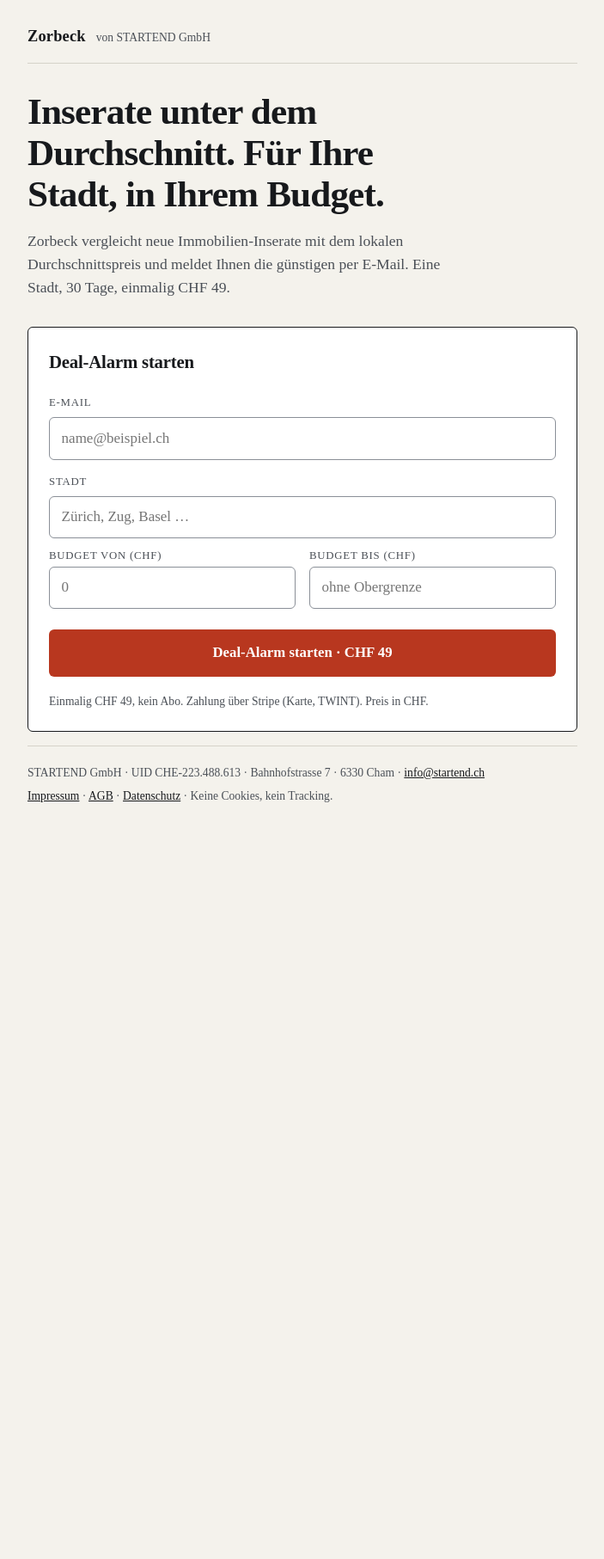
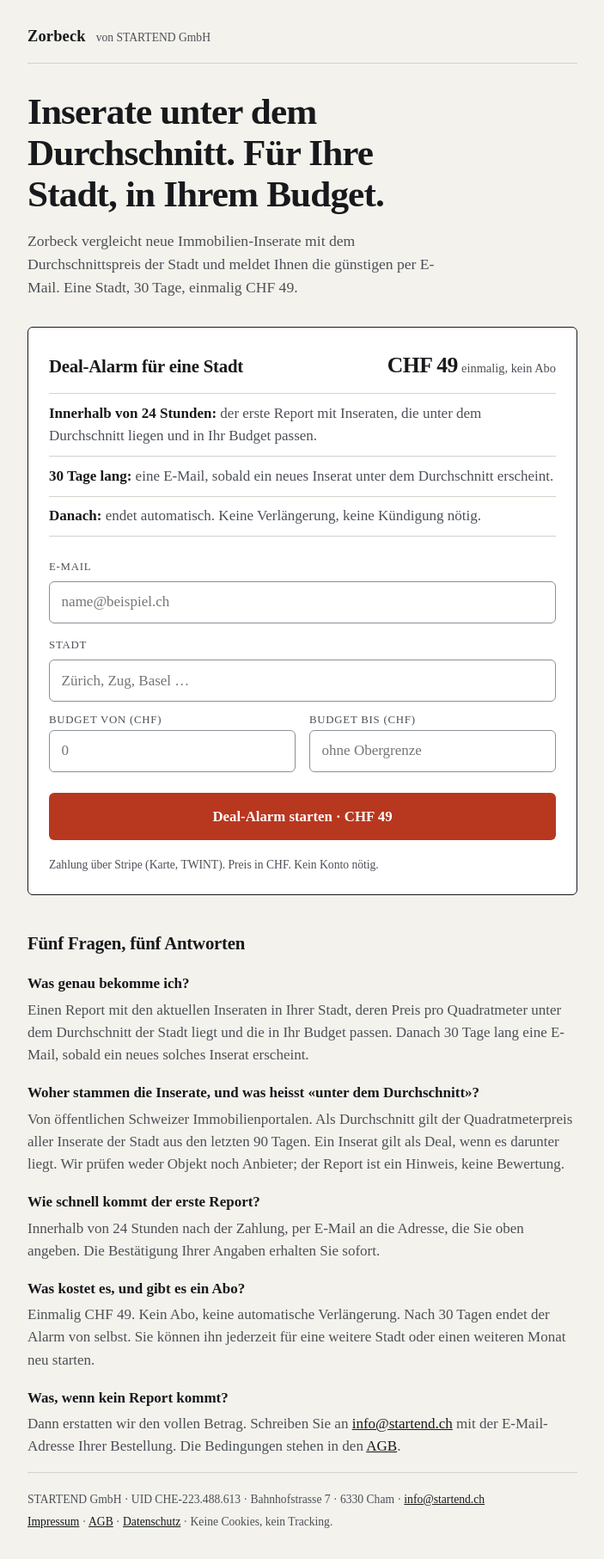
Before and after one commit to martinszreter/automation_app, a FastAPI app: page / in a window 1280 px wide. Shown: the whole page at 86% size, without its empty margins (288-991 px from the left). Before the commit the page ends 933 px from the top, so only its background shows below. Run offline with FastAPI, Linux system fonts and the light colour scheme.

Commit message:
W2-N2: Zorbeck landing — one offer, one price, one CTA, five-question FAQ, de-CH copy
The landing now states the offer once, before the form: "Deal-Alarm für eine
Stadt" with the three parts (first report within 24 hours, 30 days of alerts,
ends by itself), the one price ("CHF 49 einmalig, kein Abo", from
ZORBECK_PRICE_CENTS) and the one button. Below it, five questions with five
answers: what you get, where the listings come from and what "unter dem
Durchschnitt" means, how fast the first report arrives, price and no
subscription, and the full refund when no report arrives.

Copy is de-CH throughout (ss, apostrophe thousands, "Sie"), plain words, no
comparisons with anyone, nothing about the founder — and pytest now checks
all of that on every public page, plus exactly one offer block, one price,
one form, one button, five <dt>/<dd> pairs and the refund promise.

The stranger e2e asserts CTA -> CHF 1 test paid: one button, the price block
says CHF 1, the stub checkout charges CHF 1, and after paying the Checkout
Session is payment_status=paid with amount_total 100 chf.


Claude-Session: https://claude.ai/code/session_01Av9uXj2W3jBUbbKbJHGKXX

Co-authored-by: Claude <noreply@anthropic.com>

```diff
--- a/zorbeck/static/style.css
+++ b/zorbeck/static/style.css
@@ -99,6 +99,63 @@ h2 {
   font-size: 1.3rem;
   letter-spacing: -0.01em;
   margin-bottom: 0.75rem;
+}
+
+.offer-head {
+  display: flex;
+  justify-content: space-between;
+  align-items: baseline;
+  gap: 1rem;
+  flex-wrap: wrap;
+}
+
+.price {
+  margin-bottom: 0.75rem;
+}
+
+.price-amount {
+  font-size: 1.6rem;
+  font-weight: 800;
+  letter-spacing: -0.02em;
+}
+
+.price-note {
+  font-size: 0.9rem;
+  color: var(--ink-soft);
+}
+
+.includes {
+  list-style: none;
+  border-top: 1px solid var(--rule);
+  margin-bottom: 1rem;
+}
+
+.includes li {
+  padding: 0.6rem 0;
+  border-bottom: 1px solid var(--rule);
+  color: var(--ink-soft);
+}
+
+.includes strong {
+  color: var(--ink);
+}
+
+.faq {
+  margin-top: 2.5rem;
+}
+
+.faq dt {
+  font-weight: 700;
+  margin-top: 1.1rem;
+}
+
+.faq dd {
+  margin-top: 0.25rem;
+  color: var(--ink-soft);
+}
+
+.faq a {
+  color: var(--ink);
 }
 
 form {
--- a/zorbeck/templates/index.html
+++ b/zorbeck/templates/index.html
@@ -3,15 +3,24 @@
 {% block content %}
   <section class="hero">
     <h1>Inserate unter dem Durchschnitt. Für Ihre Stadt, in Ihrem Budget.</h1>
-    <p class="sub">Zorbeck vergleicht neue Immobilien-Inserate mit dem lokalen Durchschnittspreis und meldet Ihnen die günstigen per E-Mail. Eine Stadt, 30 Tage, einmalig {{ price_label }}.</p>
+    <p class="sub">Zorbeck vergleicht neue Immobilien-Inserate mit dem Durchschnittspreis der Stadt und meldet Ihnen die günstigen per E-Mail. Eine Stadt, 30 Tage, einmalig {{ price_label }}.</p>
   </section>
 
   {% if cancelled %}
     <p class="notice" role="status">Die Zahlung wurde abgebrochen. Ihre Angaben können Sie unten erneut eingeben.</p>
   {% endif %}
 
-  <section class="offer" aria-labelledby="offer-title">
-    <h2 id="offer-title">Deal-Alarm starten</h2>
+  <section class="offer" aria-labelledby="offer-title" data-testid="offer">
+    <div class="offer-head">
+      <h2 id="offer-title">Deal-Alarm für eine Stadt</h2>
+      <p class="price" data-testid="price"><span class="price-amount">{{ price_label }}</span> <span class="price-note">einmalig, kein Abo</span></p>
+    </div>
+    <ul class="includes" data-testid="includes">
+      <li><strong>Innerhalb von 24 Stunden:</strong> der erste Report mit Inseraten, die unter dem Durchschnitt liegen und in Ihr Budget passen.</li>
+      <li><strong>30 Tage lang:</strong> eine E-Mail, sobald ein neues Inserat unter dem Durchschnitt erscheint.</li>
+      <li><strong>Danach:</strong> endet automatisch. Keine Verlängerung, keine Kündigung nötig.</li>
+    </ul>
+
     <form id="intake-form" action="/checkout" method="post" novalidate>
       {% if error %}
         <p class="form-error" role="alert" data-testid="form-error">{{ error }}</p>
@@ -35,7 +44,27 @@
       </div>
 
       <button type="submit" class="cta" data-testid="cta">Deal-Alarm starten · {{ price_label }}</button>
-      <p class="fine-print">Einmalig {{ price_label }}, kein Abo. Zahlung über Stripe (Karte, TWINT). Preis in CHF.</p>
+      <p class="fine-print">Zahlung über Stripe (Karte, TWINT). Preis in CHF. Kein Konto nötig.</p>
     </form>
   </section>
+
+  <section class="faq" aria-labelledby="faq-title" data-testid="faq">
+    <h2 id="faq-title">Fünf Fragen, fünf Antworten</h2>
+    <dl>
+      <dt>Was genau bekomme ich?</dt>
+      <dd>Einen Report mit den aktuellen Inseraten in Ihrer Stadt, deren Preis pro Quadratmeter unter dem Durchschnitt der Stadt liegt und die in Ihr Budget passen. Danach 30 Tage lang eine E-Mail, sobald ein neues solches Inserat erscheint.</dd>
+
+      <dt>Woher stammen die Inserate, und was heisst «unter dem Durchschnitt»?</dt>
+      <dd>Von öffentlichen Schweizer Immobilienportalen. Als Durchschnitt gilt der Quadratmeterpreis aller Inserate der Stadt aus den letzten 90 Tagen. Ein Inserat gilt als Deal, wenn es darunter liegt. Wir prüfen weder Objekt noch Anbieter; der Report ist ein Hinweis, keine Bewertung.</dd>
+
+      <dt>Wie schnell kommt der erste Report?</dt>
+      <dd>Innerhalb von 24 Stunden nach der Zahlung, per E-Mail an die Adresse, die Sie oben angeben. Die Bestätigung Ihrer Angaben erhalten Sie sofort.</dd>
+
+      <dt>Was kostet es, und gibt es ein Abo?</dt>
+      <dd>Einmalig {{ price_label }}. Kein Abo, keine automatische Verlängerung. Nach 30 Tagen endet der Alarm von selbst. Sie können ihn jederzeit für eine weitere Stadt oder einen weiteren Monat neu starten.</dd>
+
+      <dt>Was, wenn kein Report kommt?</dt>
+      <dd>Dann erstatten wir den vollen Betrag. Schreiben Sie an <a href="mailto:{{ legal.email }}">{{ legal.email }}</a> mit der E-Mail-Adresse Ihrer Bestellung. Die Bedingungen stehen in den <a href="/agb">AGB</a>.</dd>
+    </dl>
+  </section>
 {% endblock %}
```
Also changed, not shown: zorbeck/e2e/stranger.spec.ts (+17 -1 lines), zorbeck/tests/test_zb_pages.py (+34 -1 lines).
